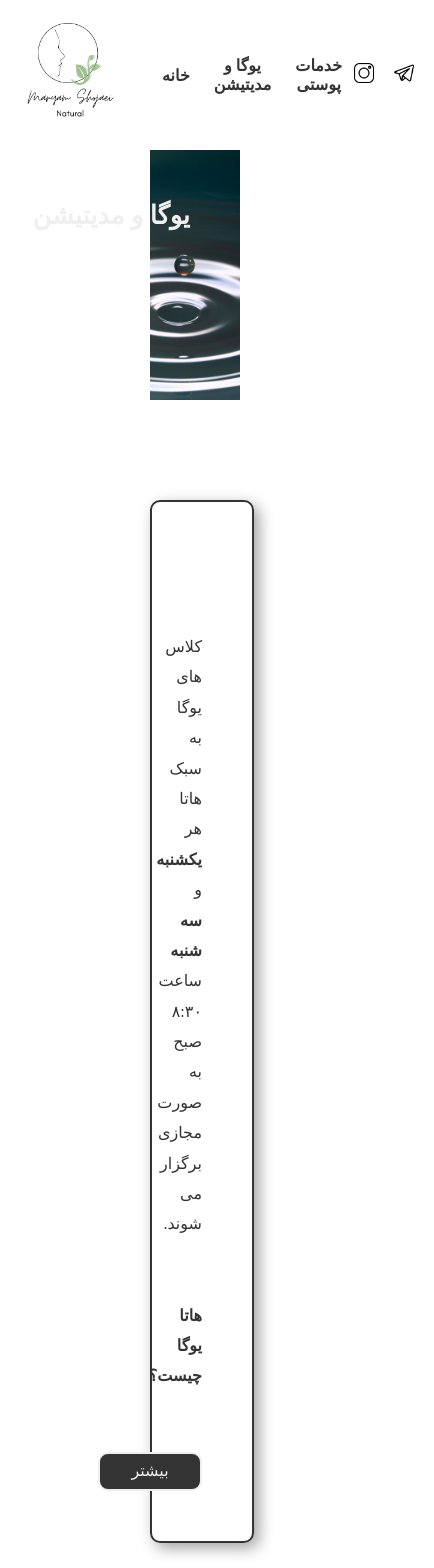
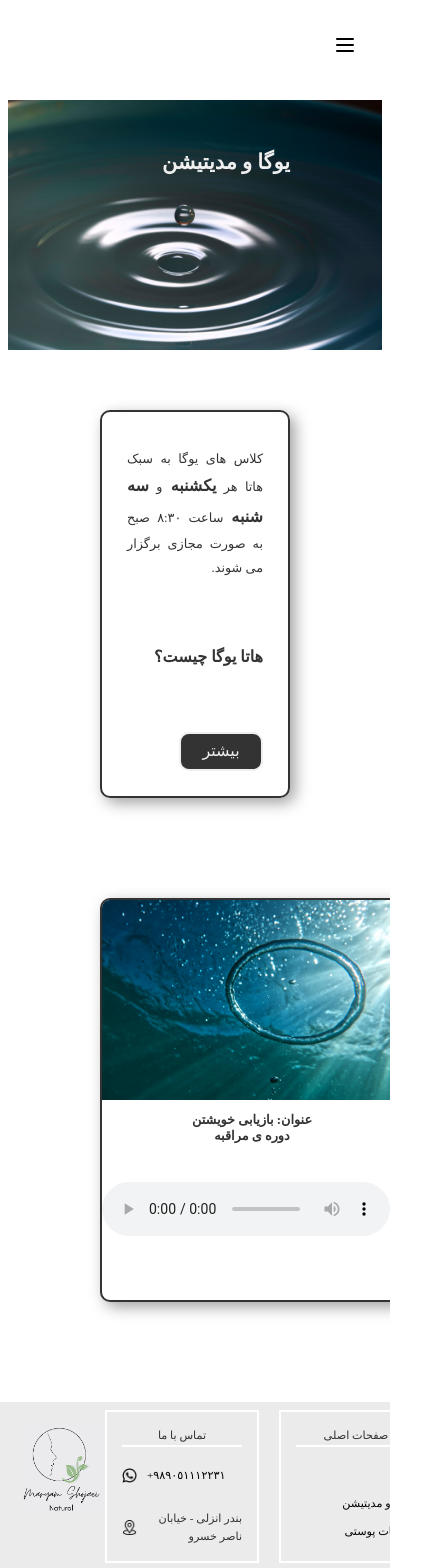
Before and after one commit to Nasimkrm/Maryam-Shojaei-, a React (Create React App) app: page /yoga in a window 390 px wide. Shown: the top 1568 px of the page, 434 px wide, since content can reach past the window. Built offline with nearby package versions, Linux system fonts and the light colour scheme; a web font is replaced by a local one.

Commit message:
Added responsive features

```diff
--- a/src/App.js
+++ b/src/App.js
@@ -16,6 +16,8 @@ function App() {
   return (
     <Router>
     <div className="App">
+
+
     <Navbar/>
 
        <div className='content'>
--- a/src/Facial.js
+++ b/src/Facial.js
@@ -2,7 +2,7 @@ const Facial = () => {
     return (
         <div className="facial">
 
-        <div>
+        <div className="img-cont">
             <img className="health-img" src="./images/health.jpg" alt="" />
         </div>
         <header>
@@ -11,7 +11,7 @@ const Facial = () => {
 
         <div className="border-column">
         <div className="facial-info">
-        <p>در راستای افزایش خودآگاهی و همچنین مراقبت از خود، خانم مریم شجاعی کار خود را در زمینه خدمات پاکسازی و فیشیال آغاز کرد. او سعی دارد با تکیه بر سبکی متفاوت؛ ترکیب آرام سازی و پاکسازی- یاری دهنده ای باشد که خانم ها اعتماد به نفس و باور قوی نسبت به خود پیدا کنند.</p>
+        <p>در راستای افزایش خودآگاهی و همچنین مراقبت از خود، مریم شجاعی کار خود را در زمینه خدمات پاکسازی و فیشیال آغاز کرد. او سعی دارد با تکیه بر سبکی متفاوت؛ ترکیب آرام سازی و پاکسازی- یاری دهنده ای باشد که خانم ها اعتماد به نفس و باور قوی نسبت به خود پیدا کنند.</p>
         </div>
 
 
--- a/src/Home.js
+++ b/src/Home.js
@@ -7,9 +7,12 @@ const Home = () => {
         <a href="www.google.com"><img className="icons" src="./images/telegramme.png" alt="" /></a>
       </div> */}
 
-           <img className="bgImage" src="./images/wallpaper3mo2.jpg" alt="vase" />
+
+      <div className="header-cont">
            <h1 className="title">Maryam Shojaei</h1>
            <h3 className="subhead">Yoga - Meditation - Skincare</h3>
+           </div><img className="bgImage" src="./images/wallpaper3mo2.jpg" alt="vase" />
+
 
 
 
--- a/src/Navbar.js
+++ b/src/Navbar.js
@@ -1,22 +1,39 @@
 import { useMatch } from "react-router-dom";
 import {  Link } from "react-router-dom";
+import { useState } from "react";
 
 const Navbar = () => {
+
+    const [menuOpen, setMenuOpen] = useState(false)
+
+    const toggleMenu = () => {
+        setMenuOpen(!menuOpen)
+        console.log(!menuOpen)
+    }
+
     const match = useMatch("/")
     return (
 
+        <div>
+        <button className="hamburger" onClick={toggleMenu}>
 
+            <svg xmlns="http://www.w3.org/2000/svg" className="h-6 w-6" fill="none" viewBox="0 0 24 24" stroke="currentColor" strokeWidth={2}>
+            <path strokeLinecap="round" strokeLinejoin="round" d="M4 6h16M4 12h16M4 18h16" />
+            </svg>
 
-        <nav className={match ? "navbar-home" : "navbar"}>
+        </button>
+
+        <nav className={match ? "navbar-home" : "navbar"}
+        id={menuOpen ? "nav-open" : "nav-closed"}>
         <Link to="/">
         <img className="logo"
         src={`./images/logo${match ? "3" : "4"}.png`}
         alt="logo" />
         </Link>
 
-        <Link className="nav-links" to="/">خانه</Link>
-        <Link className="nav-links" to="/yoga">یوگا و مدیتیشن</Link>
-        <Link className="nav-links" to="/facial">خدمات پوستی</Link>
+        <Link className="nav-links" to="/" onClick={() => setMenuOpen(false)}>خانه</Link>
+        <Link className="nav-links" to="/yoga" onClick={() => setMenuOpen(false)}>یوگا و مدیتیشن</Link>
+        <Link className="nav-links" to="/facial" onClick={() => setMenuOpen(false)}>خدمات پوستی</Link>
 
 
 
@@ -31,6 +48,7 @@ const Navbar = () => {
 
 
         </nav>
+        </div>
      );
 }
 
--- a/src/YogaMed.js
+++ b/src/YogaMed.js
@@ -4,9 +4,9 @@ const YogaMed = () => (
         <div className="img-cont">
         <img className="waterDrop" src="./images/waterDrop.jpg" alt="" />
         </div>
-        <header>
+
             <h1 className="page-title"> یوگا و مدیتیشن  </h1>
-        </header>
+
 
 
         <div className="border-div">
@@ -29,7 +29,7 @@ const YogaMed = () => (
         <div className="card">
         <img className="drop-img" src="./images/drop.jpg" alt="" />
         <header className="card-header">
-          <h4>عنوان: بازیابی خویشتن</h4>
+          <h4 className="card-title" >عنوان: بازیابی خویشتن</h4>
           <h4 className="card-title">دوره ی مراقبه</h4>
 
         </header>
--- a/src/index.css
+++ b/src/index.css
@@ -81,6 +81,28 @@ a {
 
 }
 
+.hamburger {
+
+  border: 0;
+  height: 40px;
+  width: 40px;
+  padding: 0.5rem;
+  border-radius: 50%;
+  background-color: white;
+  cursor: pointer;
+  transition: background-color 0.2s ease-in-out;
+
+  position: absolute;
+  z-index: 6;
+  top: 25px;
+  right: 25px;
+  display: none;
+}
+
+.hamburger:hover {
+  background-color:#333;
+  color: white;
+}
 
 .logo {
   width: 150px;
@@ -95,22 +117,32 @@ a {
 
 
 .title {
-  position: absolute;
+  /* position: absolute;
   top: 55%;
-  left: 35%;
+  left: 35%; */
   font-family: "Quicksand";
   font-size: 4rem;
   text-align: center;
 }
 
 .subhead{
-  position: absolute;
+  /* position: absolute;
   top: 67%;
-  left: 43%;
+  left: 43%; */
   text-align: center;
   font-family: "Quicksand";
 }
 
+
+.header-cont {
+  display: flex;
+  flex-direction: column;
+  align-items: center;
+  justify-content: center;
+  position: absolute;
+  width: 100vw;
+  margin-top: 270px;
+}
 
 
 .icons {
@@ -172,8 +204,6 @@ box-shadow: 5px 5px 15px 0px #a1a1a1;
 
 header {
   text-align: right;
-
-
 }
 
 .home {
@@ -228,12 +258,9 @@ header {
 
   margin-top: 100px;
   width: 300px;
-
-
   margin-bottom: 100px;
   border-radius: 10px;
   filter: grayscale();
-
 }
 
 .links-cont {
@@ -532,8 +559,10 @@ box-shadow: 5px 5px 15px 0px #a1a1a1;
   line-height: 1.6;
   display: flex;
   flex-direction: column;
-  margin:0 50px 50px 50px;
+  margin:50px;
   padding: 15px;
+  border: 2px solid white;
+  width: 150px;
 }
 
 .main-link {
@@ -577,26 +606,32 @@ box-shadow: 5px 5px 15px 0px #a1a1a1;
   padding: 10px;
 }
 
+#nav-open, #nav-closed {
+  display: flex;
+}
+
 
 /* Media Queries */
 
 @media screen and (max-width: 700px) {
 
   .title {
-    position: absolute;
-  top: 50%;
-  left: 40%;
-  font-family: "Quicksand";
+
   font-size: 2rem;
-  text-align: center;
+
   }
 
-  .subhead{
+
+
+  .header-cont {
+    display: flex;
+    flex-direction: column;
+    align-items: center;
+    justify-content: center;
     position: absolute;
-    top: 58%;
-    left: 43%;
-    text-align: center;
-    font-family: "Quicksand";
+    width: 100vw;
+    margin-top: 270px;
+
   }
 
   .hamburger {
@@ -607,4 +642,319 @@ box-shadow: 5px 5px 15px 0px #a1a1a1;
     display: none;
   }
 
+.navbar-home, .navbar {
+    position: absolute;
+    top: 0;
+    left: 0;
+    z-index: 5;
+    width: 100vw;
+    display: flex;
+    flex-direction: column;
+    align-items: center;
+    justify-content: space-around;
+    height: auto;
+    transition: all 1s ease-in-out;
+  }
+
+  .navbar-home {
+    background-color: #ebebeb;
+  }
+
+
+  .navbar {
+    background-color: white;
+  }
+
+  #nav-open {
+    display: flex
+  }
+
+  #nav-closed {
+    display: none
+  }
+
+  .biography {
+    display: flex;
+    flex-direction: column;
+    border: 2px solid #333;
+    margin-top: 100px;
+    margin: 100px 50px 0 50px;
+    justify-content: center;
+    align-items: center;
+    border-radius: 10px;
+    -webkit-box-shadow: 5px 5px 15px 0px #a1a1a1;
+  box-shadow: 5px 5px 15px 0px #a1a1a1;
+
+
+  }
+
+  .profilePic {
+
+    margin-top: 30px;
+    width: 300px;
+    margin-bottom: 20px;
+    border-radius: 10px;
+    filter: grayscale();
+  }
+
+  .description{
+  text-align: justify;
+  direction: rtl;
+  line-height: 1.6;
+  margin: 10px 0 10px 0;
+  width: 95%;
+
+  display: flex;
+  flex-direction: column;
+
+
+
+  text-justify: inter-word;
+  justify-content: center;
+  }
+
+  .name{
+
+    text-align: center;
+    font-size: 1rem;
+    margin-bottom: 10px;
+  }
+
+  p {
+    font-size: 0.8rem;
+  }
+
+  .card {
+    overflow: hidden;
+    margin: 80px auto 0;
+    width: 300px;
+    height:400px;
+    border-radius: 10px;
+    background-color: white;
+    border: 2px solid #333;
+    -webkit-box-shadow: 5px 5px 15px 0px #a1a1a1;
+  box-shadow: 5px 5px 15px 0px #a1a1a1;
+  }
+
+  .links-div{
+    border: 2px #333 solid;
+    border-radius: 20px;
+    background-color: white;
+    height: 200px;
+    width: 300px;
+    margin:80 auto 80px auto;
+    display: flex;
+    flex-direction: column;
+    align-items: center;
+    justify-content: center;
+    color: #333;
+    position: absolute;
+    -webkit-box-shadow: 5px 5px 15px 0px #a1a1a1;
+  box-shadow: 5px 5px 15px 0px #a1a1a1;
+  }
+
+  .button {
+
+    border: 2px solid;
+
+    /* margin-right: 30px; */
+    text-decoration: none;
+    width: 80px;
+    height: 35px;
+    border-radius: 5px;
+    display: flex;
+    text-align: center;
+    flex-direction: column;
+    justify-content: center;
+    transition: 0.3s ease-in-out;
+    background-color: #333;
+    color: #EFEFEF;
+    margin: 15px;
+    }
+
+    .button:hover {
+      background-color: #d5eef8;
+      color: #333;
+    }
+
+
+    .footer {
+      width: 100vw;
+
+      display: flex;
+
+
+
+    }
+
+
+
+    .footer-cont {
+      background-color: #ebebeb;
+      display: flex;
+      flex-direction: column;
+      font-size: 0.7rem;
+    }
+
+    .rights {
+      font-size: 0.7rem;
+    }
+
+
+    .footer-logo {
+      width: 85px;
+      padding: 10px;
+    }
+
+    .address-text {
+
+     font-size: 0.7rem;
+   }
+
+   .link-title {
+    font-size: 0.7rem;
+   }
+
+   .main-link{
+    font-size: 0.7rem;
+   }
+
+   .icons-footer {
+    width: 15px;
+    padding-right: 5px;
+    object-fit: contain;
+
+  }
+
+  .main-links {
+    text-align: right;
+    line-height: 1.6;
+    display: flex;
+    flex-direction: column;
+    margin:8px 20px 0 0;
+    padding: 15px;
+    border: 2px solid white;
+    width: 120px;
+  }
+
+  .nav-links {
+
+    text-decoration: none;
+    width: 120px;
+    margin-top: 5px;
+    font-size: 0.8rem;
+    font-weight: 600;
+    box-sizing: border-box;
+    border: solid 2px transparent;
+
+    text-align: center;
+    transition: 0.4s ease-in-out;
+    color: #333;
+
+
+  }
+
+  .icons {
+    width: 15px;
+    padding-right: 8px;
+    transition: 0.4s linear;
+  }
+
+  .logo {
+    width: 90px;
+    margin-top: 10px;
+   }
+
+   .waterDrop {
+    width: 100vw;
+
+    height: 250px;
+    object-fit: cover;
+   }
+
+   .page-title {
+
+    font-size: 1.3rem;
+    position: absolute;
+    top:150px;
+    right: 100px;
+    color: #EFEFEF;
+
+
+  }
+
+  .border-div {
+    margin-top: 60px;
+    /* width: 100vw; */
+
+
+    padding: 25px;
+    display: flex;
+    border: 2px solid #333;
+    border-radius: 10px;
+    -webkit-box-shadow: 5px 5px 15px 0px #a1a1a1;
+  box-shadow: 5px 5px 15px 0px #a1a1a1;
+  }
+
+
+  .yoga {
+    width: 100%;
+    text-align: justify;
+    direction: rtl;
+    display: flex;
+    flex-direction: column;
+    margin-left: auto;
+    margin-top: 10px;
+    line-height: 1.9;
+  }
+
+  .info {
+    margin: 100px;
+  }
+
+  .button-yoga {
+    width: 80px;
+  }
+
+  .audio {
+
+
+    margin-top: 30px;
+    width: 100%;
+
+  }
+
+  .card-title {
+    font-size: 0.8rem;
+  }
+
+
+
+  .card-header {
+    display: flex;
+    flex-direction: column;
+    justify-content: center;
+    align-items: center;
+    padding:8px;
+    justify-content: space-around;
+
+  }
+
+  .health-img {
+    width: 100vw;
+
+    height: 250px;
+    object-fit: cover;
+  }
+
+  .facial {
+    margin: 100px;
+  }
+
+
+
+
+
+
+
 }
```
Also changed, not shown: src/Burger.js (added, +19 -0 lines), src/navigation.css (+0 -22 lines), src/navigation.js (deleted, +0 -25 lines), public/images/menu.png (added).
